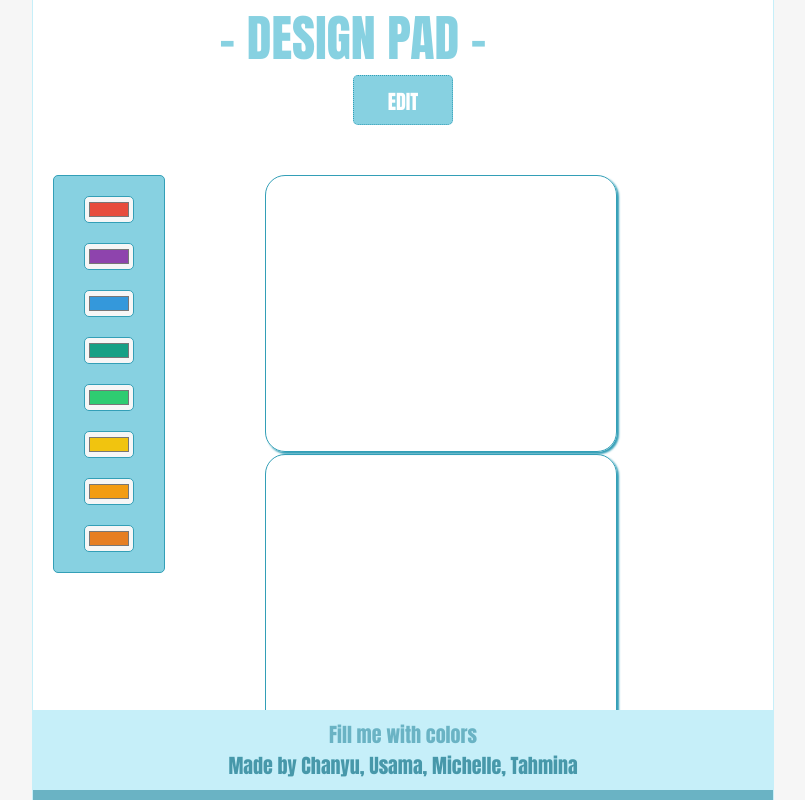
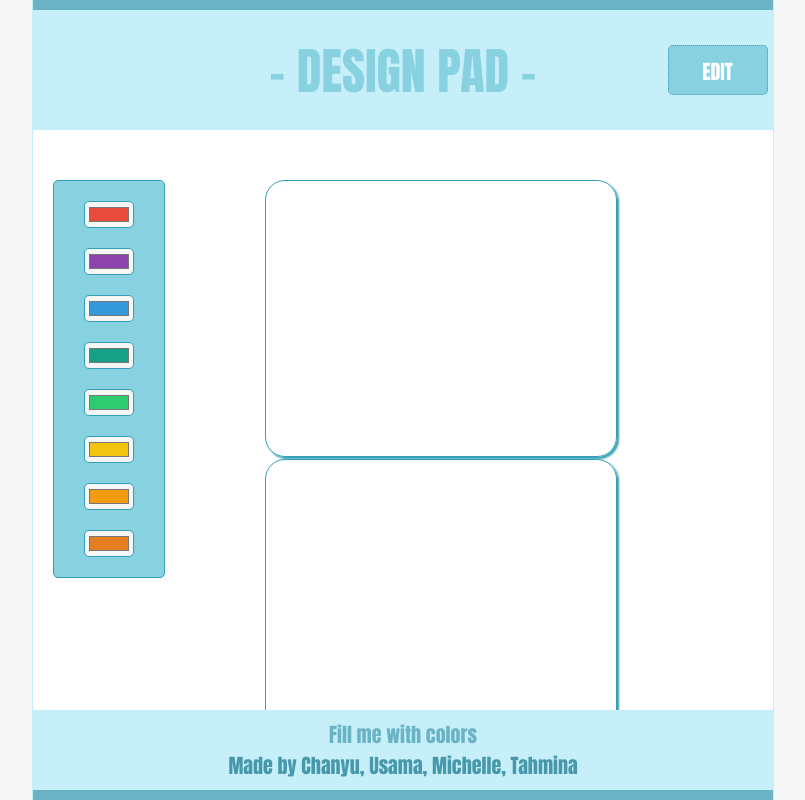
Before and after one commit to 464squad/design-pad, a React (Create React App) app: page / in a window 1280 px wide. Shown: the top 800 px of the page, without its empty margins (237-1042 px from the left). Built offline with nearby package versions, Linux system fonts and the light colour scheme.

Commit message:
Made more changes to the css optimization

```diff
--- a/src/css/DesignContainer.css
+++ b/src/css/DesignContainer.css
@@ -3,20 +3,15 @@
     width: auto;
     justify-content: center;
     background: white;
-
     border-left: #C6EFF9 1px solid;
     border-right: #C6EFF9 1px solid;
 }
 
-.topContainer--left,
-.topContainer--right,
+.topContainer,
 .topContainer--header,
 .mainContainer,
-.mainContainer--left,
 .mainContainer--center,
-.mainContainer--right,
-.bottomContainer,
-.topContainer--left{
+.bottomContainer {
     display: flex;
 }
 
@@ -25,8 +20,10 @@
 .topContainer--right,
 .topContainer--left {
     flex: 1 0 5%;
+    display: flex;
 }
 
+.topContainer,
 .bottomContainer,
 .mainContainer,
 .topContainer--header{
@@ -34,30 +31,37 @@
     justify-content: center;
 }
 
+.topContainer {
+    flex-direction: row;
+    min-height: 15vh;
+    background: #C6EFF9;
+    border-top: #6ab3c4 10px solid;
+}
+
+.topContainer--header,
+.topContainer--editButton,
+.bottomContainer {
+    font-family: Impact, Haettenschweiler, 'Arial Narrow Bold', sans-serif;
+}
+
 .topContainer--header {
     flex: 1 0 60%;
-
     font-size: 50px;
     width: 50vw;
-    font-family: Impact, Haettenschweiler, 'Arial Narrow Bold', sans-serif;
     color: #87D1E1;
 }
-
 
 .topContainer--editButton {
     align-items: right;
     justify-content: center;
-
     font-size: 20px;
     height: 50px;
     width: 100px;
     margin: 0 auto;
     padding: 10px;
-
-    font-family: Impact, Haettenschweiler, 'Arial Narrow Bold', sans-serif;
-    color: #ECECEC;
     transition: .3s;
     border-radius: 5px;
+    color: #ECECEC;
     border: 1px #339FB7 dotted;
 }
 
@@ -66,36 +70,35 @@
     color: white;
 }
 
-.NotEditing:hover {
+.NotEditing:hover,
+.Editing {
     background-color: #339FB7;
 }
 
 .Editing {
-    background-color: #339FB7;
     color: #E74C3C;
+}
+
+.mainContainer,
+.bottomContainer {
+    width: calc(50vw + 100px);
 }
 
 .mainContainer {
     flex-direction: row;
     margin: 0 auto;
     padding-top: 5vh;
-    width: calc(50vw + 100px);
 }
 
 .bottomContainer {
     flex-direction: column;
-
     min-height: 10vh;
-    background: #C6EFF9;
-
     position: absolute;
     bottom: 0;
-    width: calc(50vw + 100px);
     flex: 1 0 70%;
-
-    font-family: Impact, Haettenschweiler, 'Arial Narrow Bold', sans-serif;
+    font-size: 20px;
     color: #6ab3c4;
-    font-size: 20px;
+    background: #C6EFF9;
     border-bottom: #6ab3c4 10px solid;
 }
 
--- a/src/css/PadInput.css
+++ b/src/css/PadInput.css
@@ -1,19 +1,18 @@
 .PadInput,
-.PadButton{
+.PadButton {
     border: 1px #339FB7 solid;
     display: flex;
-
     align-items: center;
     justify-content: center;
+    margin: 10px 20px;
+}
 
-    margin: 10px 20px;
-
-}
-.PadInput{
+.PadInput {
     flex-direction: column;
     padding: 10px;
     border-radius: 5px;
 }
+
 .PadButton {
     flex-direction: row;
     border-radius: 5px;
```
